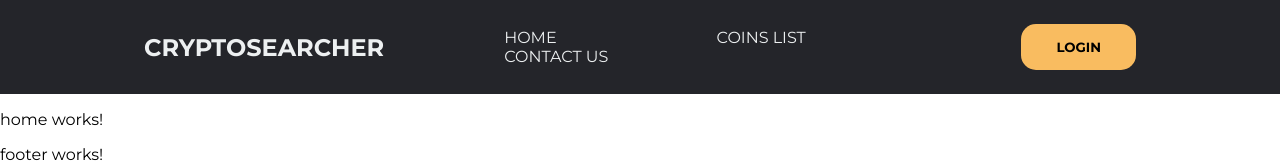
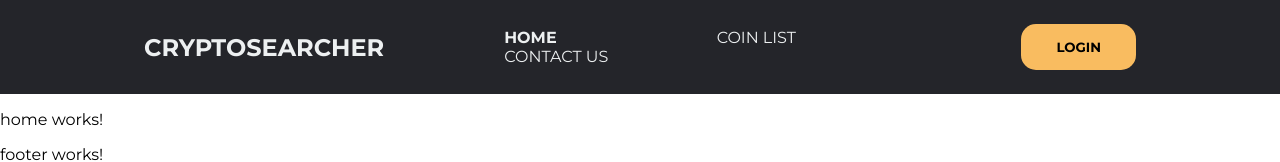
Before and after one commit to dosorio55/crypto-search, an Angular app: page / in a window 1280 px wide. Shown: the top 162 px of the page. Built offline with nearby package versions, Linux system fonts and the light colour scheme.

Commit message:
links working with ngfor and dynamic class

```diff
--- a/src/app/core/components/header/header.component.html
+++ b/src/app/core/components/header/header.component.html
@@ -1,9 +1,12 @@
 <header class="headerContainer">
     <h2 [routerLink]="['']" class="headerContainer__logo">CryptoSearcher</h2>
         <ul>
-            <li class="headerContainer__links"><a [routerLink]="['']">Home</a></li>
-            <li class="headerContainer__links"><a [routerLink]="['/coins-list']">coins list</a></li>
-            <li class="headerContainer__links"><a [routerLink]="['contact-us']">Contact us</a></li>
+            <li *ngFor="let item of homeLinks" class="headerContainer__links"
+            [routerLink]="[item.routeHlink]"
+            [ngClass]="{
+            'headerContainer__links--active': activeUrl === item.routeHlink}
+            "
+            >{{item.name}}</li>
         </ul>
     <button class="headerContainer__loginBtn" [routerLink]="">login</button>
 </header>
--- a/src/app/core/components/header/header.component.scss
+++ b/src/app/core/components/header/header.component.scss
@@ -27,6 +27,12 @@
     display: inline-block;
     list-style: none;
     padding: 0 5rem;
+    cursor: pointer;
+
+    &--active{
+      font-weight: 700;
+      text-decoration: underline;
+    }
 
     & a:hover {
       transition: all .2s ease 0s;
--- a/src/app/core/components/header/header.component.ts
+++ b/src/app/core/components/header/header.component.ts
@@ -1,5 +1,7 @@
 import { Component, OnInit } from '@angular/core';
 import { NavigationEnd, Router } from '@angular/router';
+import { ILinks } from 'src/app/pages/coins-list/models/selectedLinks.models';
+import { homeLinksArray } from './header.config';
 
 @Component({
   selector: 'app-header',
@@ -8,17 +10,19 @@ import { NavigationEnd, Router } from '@angular/router';
 })
 export class HeaderComponent implements OnInit {
 
-  public activeUrl? : string;
+  public activeUrl?: string;
 
-
+  public homeLinks: ILinks[] = homeLinksArray;
 
   constructor(private router: Router) { }
 
   ngOnInit(): void {
-    this.router.events.subscribe((event)=>{
-      if(event instanceof NavigationEnd){
+    this.router.events.subscribe((event) => {
+      if (event instanceof NavigationEnd) {
         this.activeUrl = event.url.split('/')[1]
+        console.log(this.activeUrl)
       }
+
     })
   }
 
--- /dev/null
+++ b/src/app/core/components/header/header.config.ts
@@ -0,0 +1,16 @@
+import { ILinks } from "src/app/pages/coins-list/models/selectedLinks.models";
+
+export const homeLinksArray: ILinks[] = [
+    {
+        name: 'home',
+        routeHlink: ''
+    },
+    {
+        name: 'coin list',
+        routeHlink: 'coins-list'
+    },
+    {
+        name: 'contact us',
+        routeHlink: 'contact-us'
+    }
+]
--- a/src/app/pages/coins-list/models/selectedLinks.models.ts
+++ b/src/app/pages/coins-list/models/selectedLinks.models.ts
@@ -1,4 +1,4 @@
-interface Links {
-    name: []; //gallery contat o vacio
-    routeHlink: [];
+export interface ILinks {
+    name: string; //gallery contat o vacio
+    routeHlink: string;
 }
```
